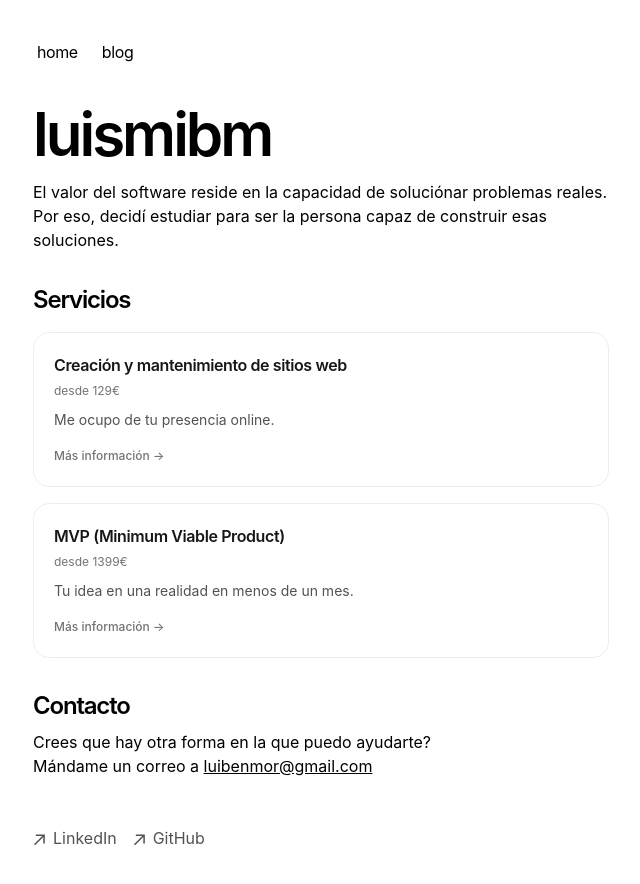
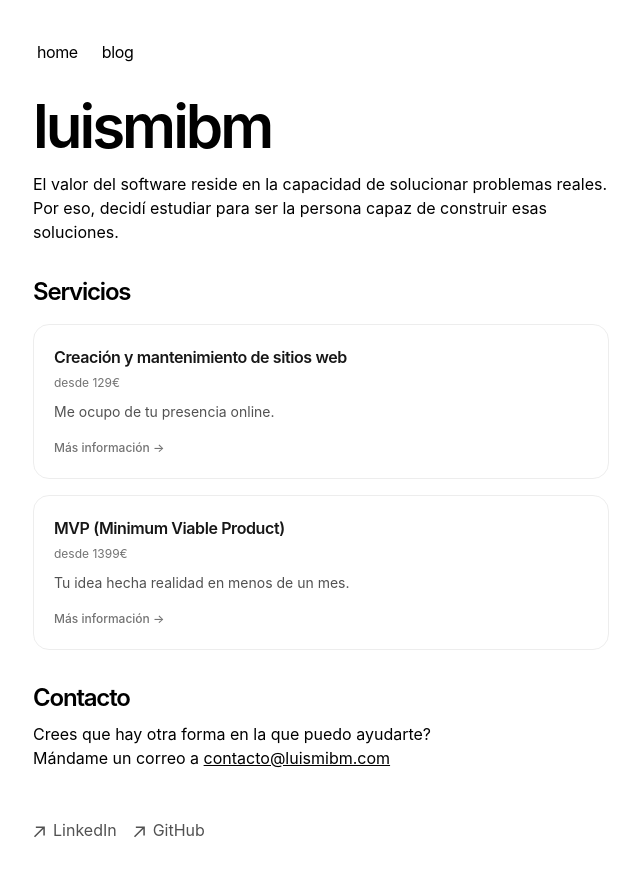
Before and after one commit to luismibm/luismibm-com, a Next.js app: page / in a window 1280 px wide. Shown: the whole page, without its empty margins (319-959 px from the left). Built offline with nearby package versions, Linux system fonts and the light colour scheme.

Commit message:
lighter texts on cards and other minor changes

```diff
--- a/app/components/card.tsx
+++ b/app/components/card.tsx
@@ -16,12 +16,12 @@ export function Card({ title, description, hrefMessage, href, price}: CardProps)
           {title}
         </h3>
         {price ? (
-          <span className="text-xs text-neutral-500 dark:text-neutral-400">
+          <span className="text-xs text-neutral-500 dark:text-neutral-200">
             {price}
           </span>
         ) : null}
       </div>
-      <p className="mt-2 text-sm leading-relaxed text-neutral-600 dark:text-neutral-400">
+      <p className="mt-2 text-sm leading-relaxed text-neutral-600 dark:text-neutral-200">
         {description}
       </p>
       <span className="mt-4 inline-flex items-center text-xs font-medium text-neutral-500 transition group-hover:text-neutral-800 dark:text-neutral-500 dark:group-hover:text-neutral-200">
--- a/app/components/nav.tsx
+++ b/app/components/nav.tsx
@@ -11,7 +11,7 @@ const navItems = {
 
 export function Navbar() {
   return (
-    <aside className="-ml-[8px] mb-8 tracking-tight">
+    <aside className="-ml-[8px] mb-6 tracking-tight">
       <div className="lg:sticky lg:top-20">
         <nav
           className="flex flex-row items-start relative px-0 pb-0 fade md:overflow-auto scroll-pr-6 md:relative"
--- a/app/page.tsx
+++ b/app/page.tsx
@@ -8,7 +8,7 @@ export default function Page() {
         luismibm
       </h1>
       <p>
-        {"El valor del software reside en la capacidad de soluciónar problemas reales."}
+        {"El valor del software reside en la capacidad de solucionar problemas reales."}
       </p>
       <p className="mb-8">
         {"Por eso, decidí estudiar para ser la persona capaz de construir esas soluciones."}
@@ -26,7 +26,7 @@ export default function Page() {
       />
       <Card
           title="MVP (Minimum Viable Product)"
-          description="Tu idea en una realidad en menos de un mes."
+          description="Tu idea hecha realidad en menos de un mes."
           hrefMessage='Más información'
           href="/blog"
           price="desde 1399€"
@@ -38,7 +38,7 @@ export default function Page() {
         {"Crees que hay otra forma en la que puedo ayudarte?"}
       </p>
       <p>
-        {"Mándame un correo a "} <a className='text-decoration-line: underline' href="mailto:luibenmor@gmail.com">luibenmor@gmail.com</a>
+        {"Mándame un correo a "} <a className='text-decoration-line: underline' href="mailto:contacto@luismibm.com">contacto@luismibm.com</a>
       </p>
       {/*
       <div className="my-8">
```
